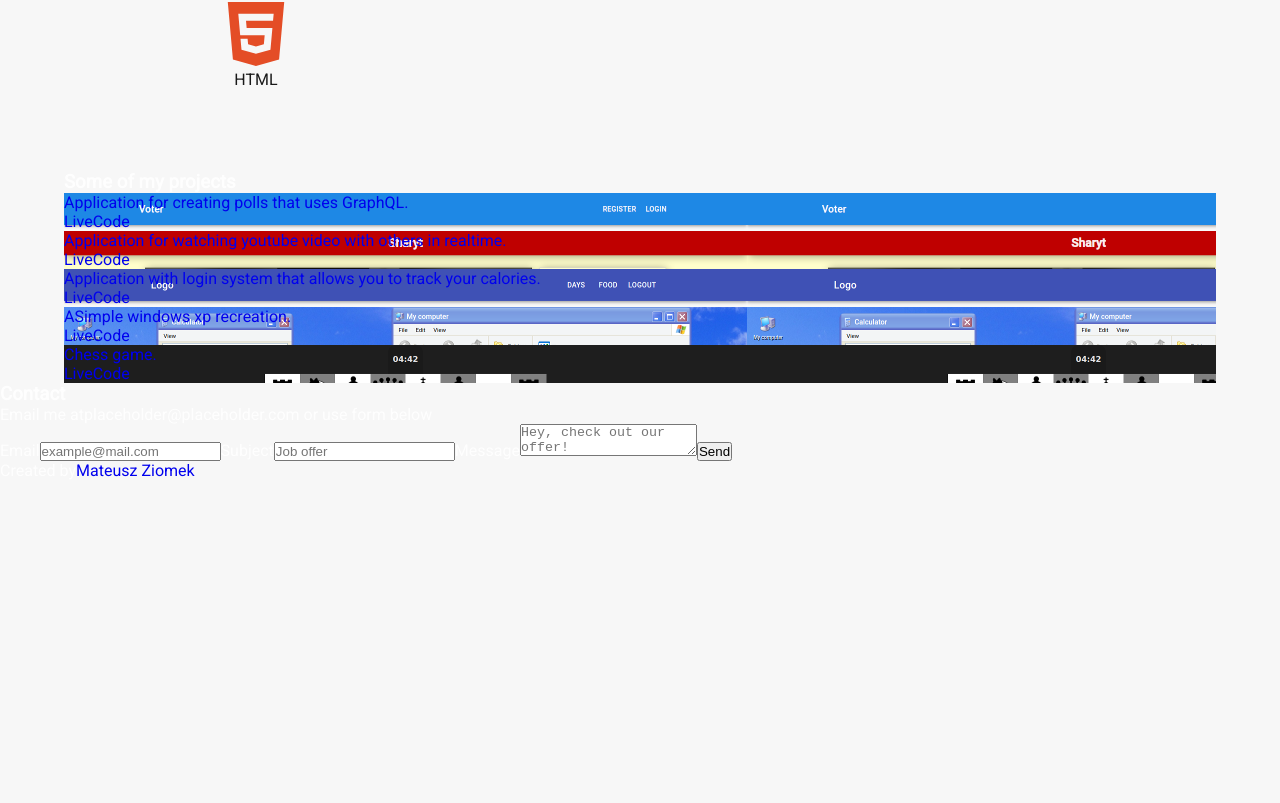
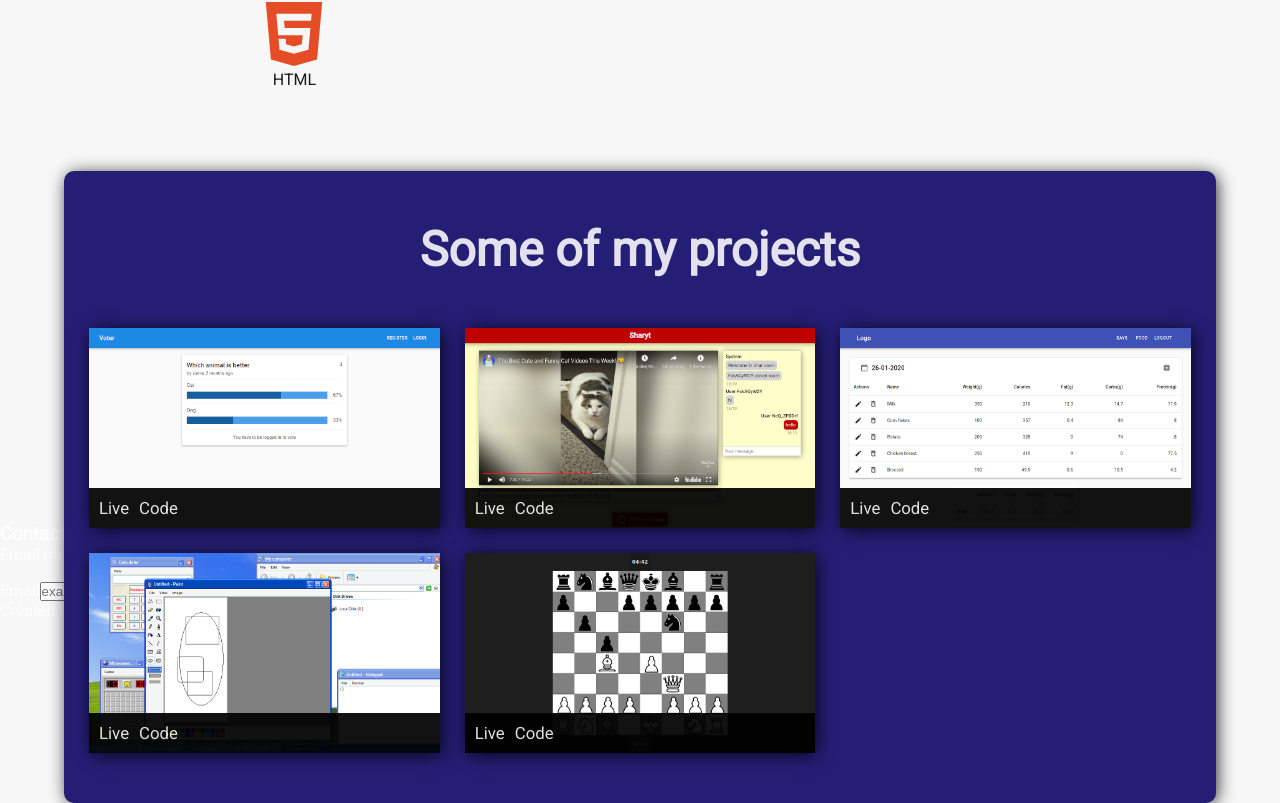
Before and after one commit to hommat/portfollio-react, a React (Create React App) app: page / in a window 1280 px wide. Shown: the part 1328-2131 px from the top of the page. Before the commit the page ends 1808 px from the top, so only its background shows below. Built offline with nearby package versions, Linux system fonts and the light colour scheme.

Commit message:
Add Projects styles

```diff
--- /dev/null
+++ b/src/components/projects/Project.style.ts
@@ -0,0 +1,46 @@
+import styled from "../../styles/styled-components";
+
+export const SProject = styled.div<{ image: string }>`
+  display: flex;
+  flex-direction: column;
+  height: 200px;
+  background-size: cover;
+  background-position: center;
+  background-image: ${({ image }) => `url(${image})`};
+  box-shadow: ${({ theme }) => theme.shadows.default};
+`;
+
+export const SDescription = styled.a`
+  display: flex;
+  align-items: center;
+  justify-content: center;
+  opacity: 0;
+  flex-grow: 1;
+  padding: 0 20px;
+  transition: ${({ theme }) => theme.transitionTimes.default};
+  background: rgba(0, 0, 0, 0.93);
+  color: ${({ theme }) => theme.colors.textWhite};
+
+  &:hover {
+    opacity: 1;
+  }
+`;
+
+export const SActions = styled.div`
+  text-align: left;
+  background: rgba(0, 0, 0, 0.93);
+  padding: 10px;
+`;
+
+export const SAction = styled.a`
+  font-size: 1.05em;
+  margin-right: 10px;
+  padding-bottom: 2px;
+  border-bottom: 1px solid transparent;
+  transition: ${({ theme }) => theme.transitionTimes.default};
+  color: ${({ theme }) => theme.colors.textWhite};
+
+  &:hover {
+    border-bottom: 1px solid ${({ theme }) => theme.colors.textWhite};
+  }
+`;
--- a/src/components/projects/Project.tsx
+++ b/src/components/projects/Project.tsx
@@ -1,17 +1,7 @@
 import React from "react";
-import styled from "styled-components";
 
 import { Project as ProjectProps } from "../../projects";
-
-const SRoot = styled.div<{ image: string }>`
-  background-image: ${(props) => `url(${props.image})`};
-`;
-
-const SDescription = styled.a``;
-
-const SActions = styled.div``;
-
-const SAction = styled.a``;
+import { SProject, SDescription, SActions, SAction } from "./Project.style";
 
 const Project: React.FC<ProjectProps> = ({
   image,
@@ -20,7 +10,7 @@ const Project: React.FC<ProjectProps> = ({
   description,
 }) => {
   return (
-    <SRoot image={image}>
+    <SProject image={image}>
       <SDescription href={liveHref}>
         <p>{description}</p>
       </SDescription>
@@ -28,7 +18,7 @@ const Project: React.FC<ProjectProps> = ({
         <SAction href={liveHref}>Live</SAction>
         <SAction href={codeHref}>Code</SAction>
       </SActions>
-    </SRoot>
+    </SProject>
   );
 };
 
--- /dev/null
+++ b/src/components/projects/Projects.style.ts
@@ -0,0 +1,29 @@
+import styled from "../../styles/styled-components";
+
+const boxPadding = "25px";
+const boxTranslate = "280px";
+
+export const SProjects = styled.section`
+  color: ${({ theme }) => theme.colors.textWhite};
+  background: ${({ theme }) => theme.colors.primaryLight3};
+  padding: ${boxPadding};
+  transform: translateY(${boxTranslate});
+  margin-top: -${boxTranslate};
+  box-shadow: ${({ theme }) => theme.shadows.default};
+  padding-top: 0;
+  border-radius: ${({ theme }) => theme.borderRadius};
+`;
+
+export const SGrid = styled.div`
+  display: grid;
+  gap: ${boxPadding};
+  grid-template-columns: repeat(1, 1fr);
+
+  @media (min-width: 570px) {
+    grid-template-columns: repeat(2, 1fr);
+  }
+
+  @media (min-width: 900px) {
+    grid-template-columns: repeat(3, 1fr);
+  }
+`;
--- a/src/components/projects/Projects.tsx
+++ b/src/components/projects/Projects.tsx
@@ -1,20 +1,14 @@
 import React from "react";
-import styled from "styled-components";
 
 import Project from "./Project";
+import { SProjects, SGrid } from "./Projects.style";
 import { projects } from "../../projects";
-
-const SProjects = styled.section``;
-
-const SHeading = styled.h3``;
-
-const SGrid = styled.div``;
 
 const Projects = () => {
   return (
     <div className="container">
-      <SProjects id="projects">
-        <SHeading>Some of my projects</SHeading>
+      <SProjects className="section" id="projects">
+        <h3 className="section__heading">Some of my projects</h3>
         <SGrid>
           {Object.keys(projects).map((key) => (
             <Project key={key} {...projects[key]} />
--- a/src/components/skills/Skills.tsx
+++ b/src/components/skills/Skills.tsx
@@ -9,7 +9,7 @@ const Skills = () => {
   return (
     <SSkills className="section container" id="skills">
       <h3 className="section__heading">My skills</h3>
-      <SGrid>
+      <SGrid className="container">
         <SkillsetConfident />
         <SkillsetFine />
         <SkillsetBasics />
--- a/src/styles/theme.ts
+++ b/src/styles/theme.ts
@@ -1,6 +1,8 @@
 const colors = {
   primary: "#0d0e4d",
   primaryLight: "#141550",
+  primaryLight2: "#1a1b55",
+  primaryLight3: "#251e75",
   white: "#f7f7f7",
   textBlack: "rgba(0, 0, 0, 0.9)",
   textWhite: "rgba(255, 255, 255, 0.87)",
@@ -14,14 +16,18 @@ const transitionTimes = {
   default: "0.3s",
 };
 
+const borderRadius = "10px";
+
 export type Theme = {
   colors: { [key in keyof typeof colors]: string };
   shadows: { [key in keyof typeof shadows]: string };
   transitionTimes: { [key in keyof typeof transitionTimes]: string };
+  borderRadius: string;
 };
 
 export const theme: Theme = {
   colors,
   shadows,
   transitionTimes,
+  borderRadius,
 };
```
